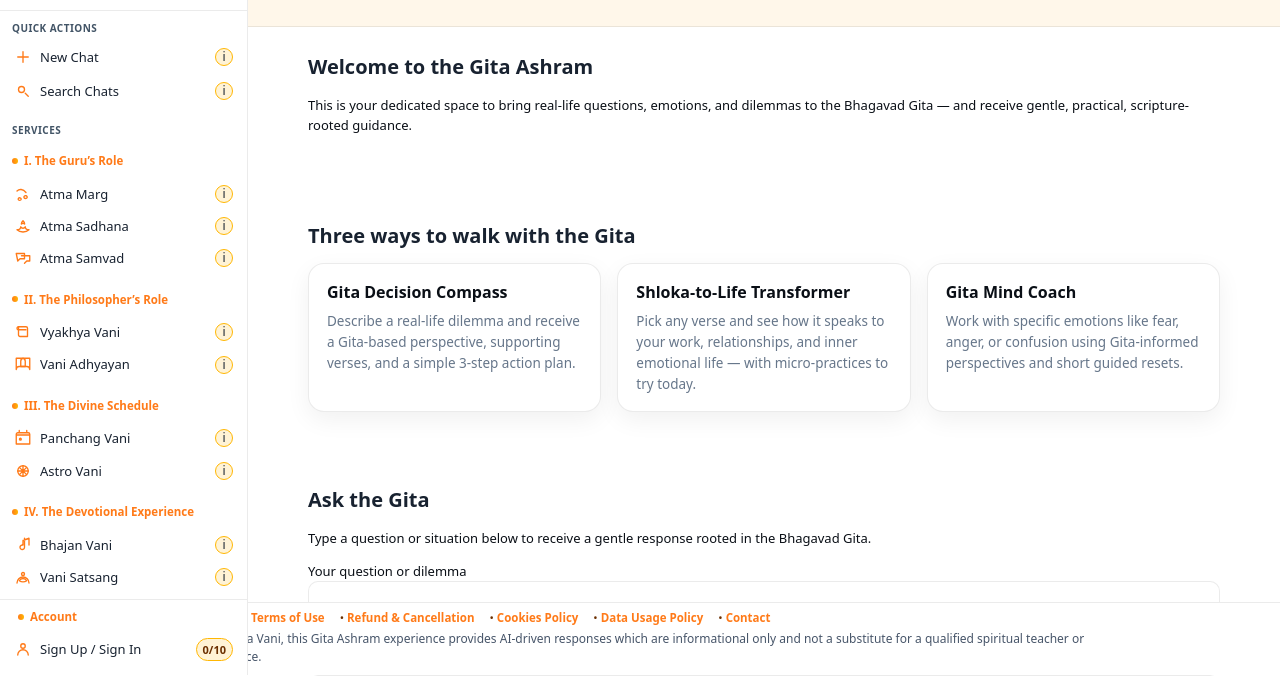
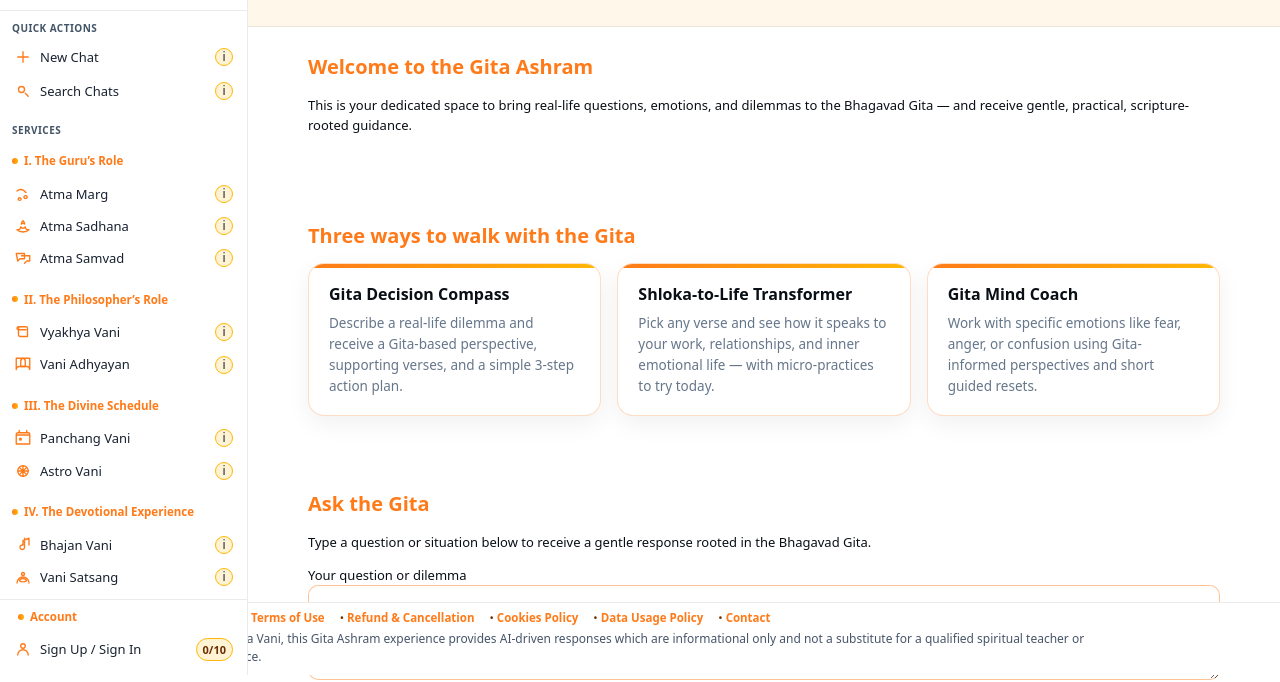
Before and after one commit to impactdigital104-hub/atma-samvad-gita-ashram-frontend, a plain HTML site: page index.html in a window 1280 px wide. Shown: the part 125-807 px from the top of the page. Drawn offline with Linux system fonts and the light colour scheme.

Commit message:
Update index.html

```diff
--- a/index.html
+++ b/index.html
@@ -252,7 +252,7 @@ padding-bottom: 180px !important;   /* ← reliable on Android */
   margin-bottom: 8px;
   font-size: 20px;
   font-weight: 800;
-  color: #182230;
+  color: var(--accent); /* Atma Vani orange */
 }
 
 /* Feature cards grid */
@@ -264,17 +264,31 @@ padding-bottom: 180px !important;   /* ← reliable on Android */
 }
 
 .feature-card {
+  position: relative;
+  overflow: hidden;
   background: #ffffff;
-  border: 1px solid var(--border);
+  border: 1px solid rgba(255, 122, 24, 0.25); /* soft orange border */
   border-radius: 16px;
-  padding: 16px 18px;
+  padding: 18px 20px;
   box-shadow: var(--shadow);
-  transition: transform 0.08s ease, box-shadow 0.15s ease;
+  transition: transform 0.08s ease, box-shadow 0.15s ease, border-color 0.15s ease;
+}
+
+/* thin orange gradient strip at the top */
+.feature-card::before {
+  content: "";
+  position: absolute;
+  left: 0;
+  right: 0;
+  top: 0;
+  height: 4px;
+  background: linear-gradient(90deg, var(--accent), var(--accent-2));
 }
 
 .feature-card:hover {
-  transform: translateY(-2px);
-  box-shadow: 0 12px 30px rgba(0, 0, 0, 0.08);
+  transform: translateY(-3px);
+  box-shadow: 0 14px 32px rgba(0, 0, 0, 0.10);
+  border-color: rgba(255, 122, 24, 0.5);
 }
 
 .feature-card h3 {
@@ -294,10 +308,17 @@ padding-bottom: 180px !important;   /* ← reliable on Android */
   width: 100%;
   padding: 10px 12px;
   border-radius: 10px;
-  border: 1px solid var(--border);
+  border: 1px solid rgba(255, 122, 24, 0.45); /* gentle orange */
   background: #ffffff;
   font-size: 13px;
   line-height: 1.4;
+}
+
+/* stronger orange when active */
+.gita-textarea:focus {
+  outline: none;
+  border-color: var(--accent);
+  box-shadow: 0 0 0 1px rgba(255, 122, 24, 0.35);
 }
 
   </style>
```
